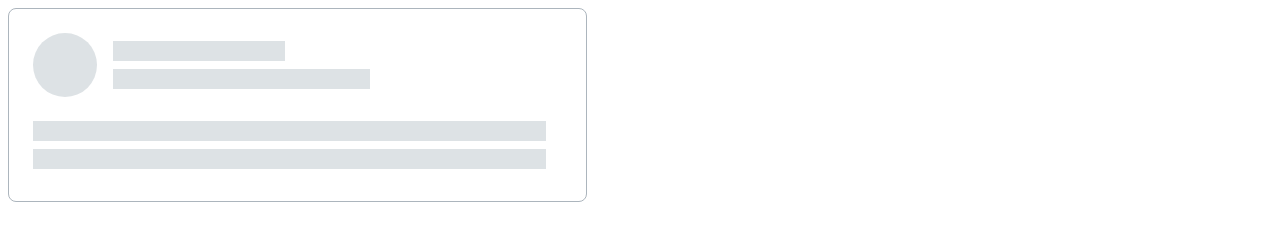
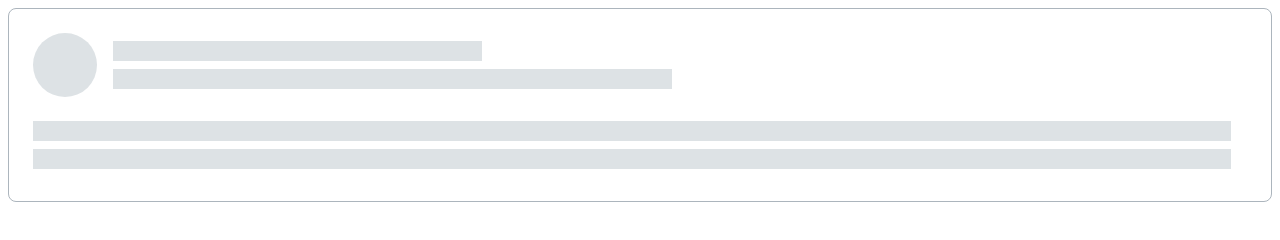
Before and after one commit to js-tasks-ru/htmlcss-20220210_natalya59, a website: page 04-lection2/02-skeleton/index.html in a window 1280 px wide. Drawn offline with Linux system fonts and the light colour scheme.

Commit message:
fix 04-lection2-skeleton

```diff
--- a/04-lection2/02-skeleton/index.html
+++ b/04-lection2/02-skeleton/index.html
@@ -9,12 +9,12 @@
         <div class="skeleton">
             <div class="skeleton__header">
                 <div class="skeleton__circle"></div>
-                <div class="wrapper">
-                    <div class="skeleton__rectangle" style="width: 172px"></div>
-                    <div class="skeleton__rectangle" style="width: 257px"></div>
+                <div class="skeleton__content">
+                    <div class="skeleton__rectangle skeleton__rectangle-width-third"></div>
+                    <div class="skeleton__rectangle skeleton__rectangle-width-half"></div>
                 </div>
             </div>
-            <div class="wrapper">
+            <div class="skeleton__content">
                 <div class="skeleton__rectangle"></div>
                 <div class="skeleton__rectangle"></div>
             </div>
--- a/04-lection2/02-skeleton/skeleton.css
+++ b/04-lection2/02-skeleton/skeleton.css
@@ -2,7 +2,6 @@
     border: 1px solid var(--grey-3);
     border-radius: 8px;
     padding: 24px 40px 32px 24px;
-    width: 579px;
     box-sizing: border-box;
 }
 
@@ -21,7 +20,7 @@
     display: inline-block;
 }
 
-.wrapper {
+.skeleton__content {
     display: flex;
     flex-direction: column;
     gap: 8px;
@@ -32,3 +31,11 @@
     background-color: var(--grey-2);
     height: 20px;
 }
+
+.skeleton__rectangle-width-half {
+    width: 50%;
+}
+
+.skeleton__rectangle-width-third {
+    width: 33%;
+}
```
